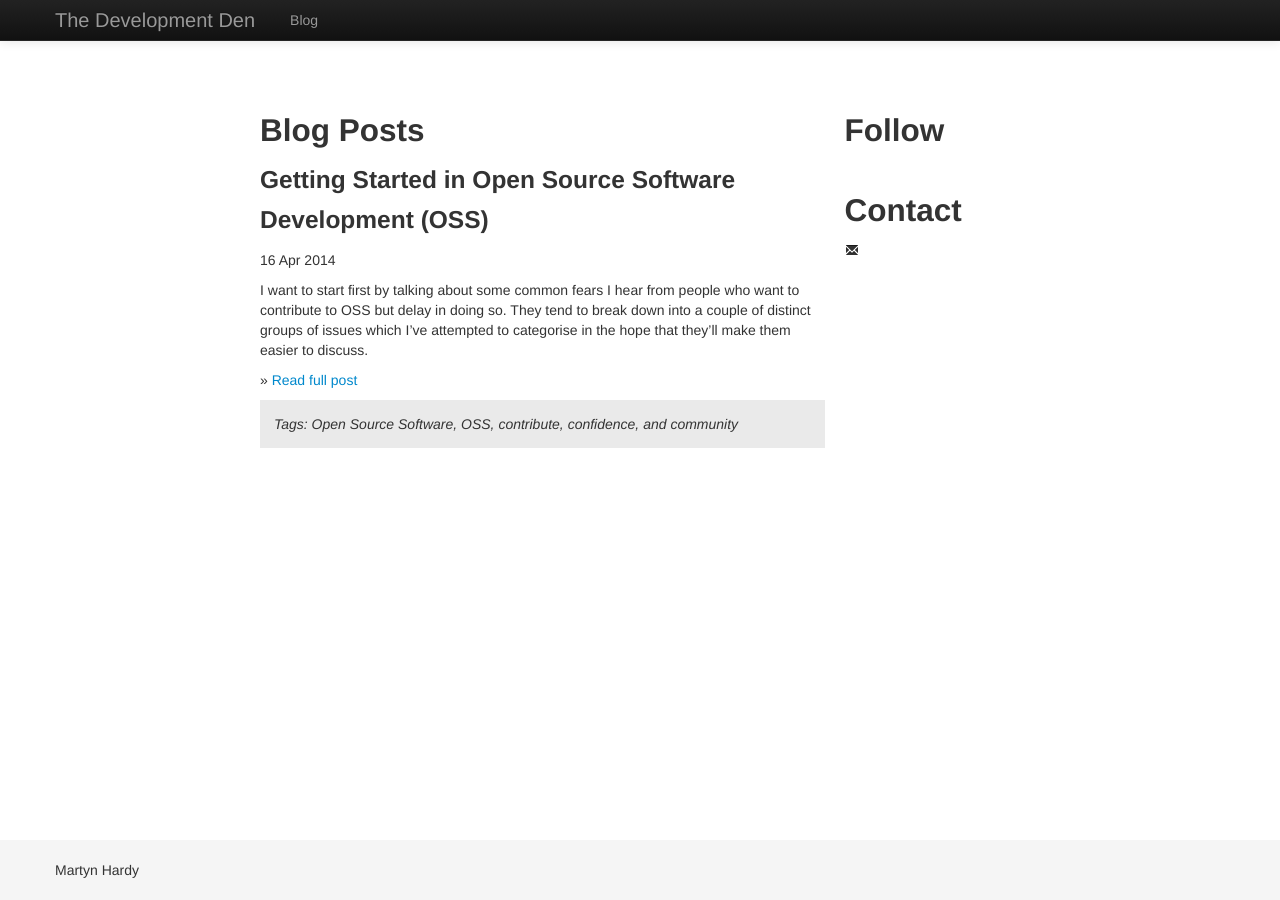
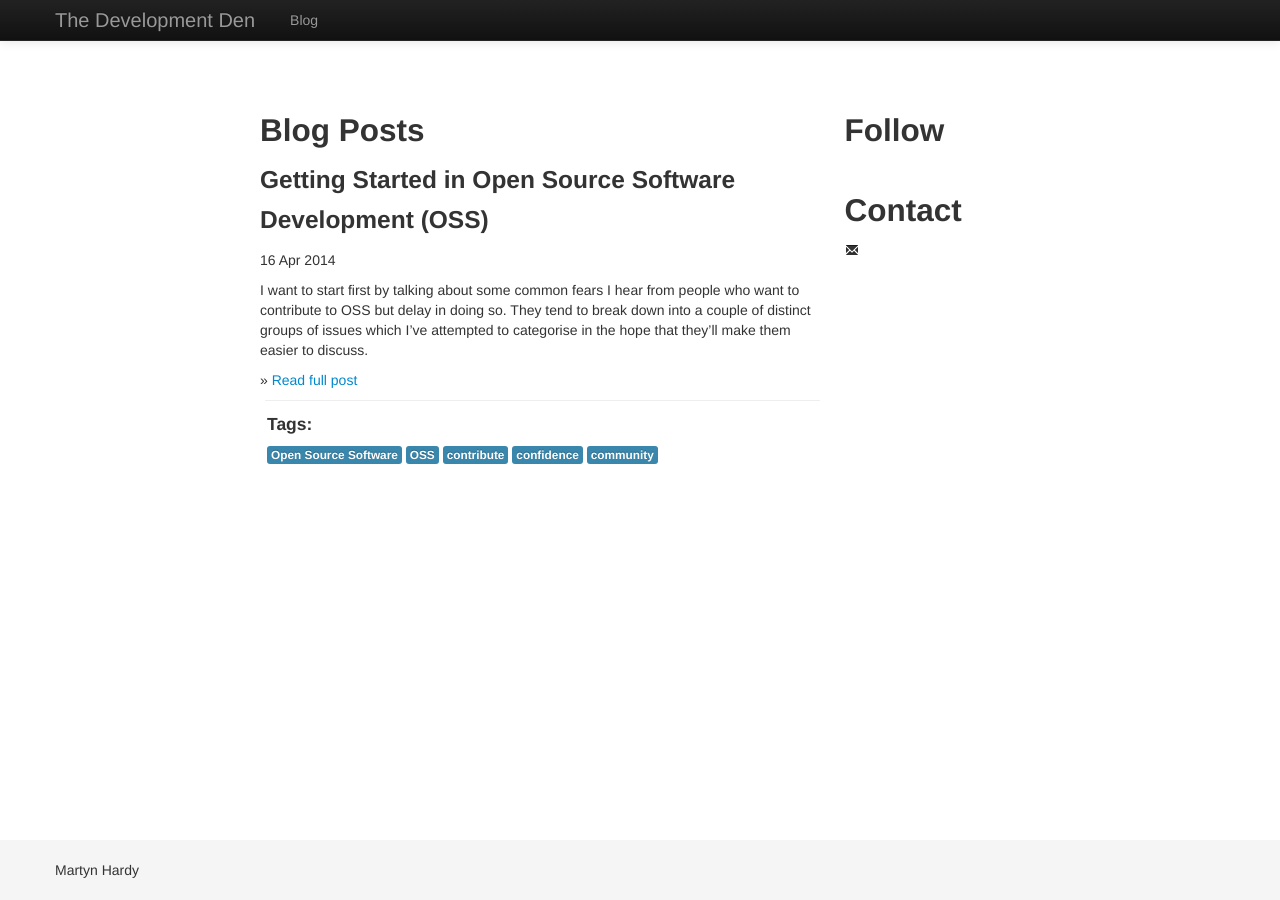
Before and after one commit to martynthewolf/martynthewolf.github.io, a Jekyll site: the page built from index.html, in a window 1280 px wide. Built offline with Jekyll 4.4.1, drawn with Linux system fonts in a browser that asks for light colours; nearby versions of some CDN libraries.

Commit message:
Add bootstrap tag styles

```diff
--- a/_includes/post-tags.html
+++ b/_includes/post-tags.html
@@ -1,5 +1,11 @@
 {% if include.tags.size > 0 %}
+<hr />
 <div class="tags">
-    <p>Tags: {{ include.tags | array_to_sentence_string }}</p>
+    <h4>Tags:</h4>
+    <ul>
+    {% for tag in include.tags %}
+        <li class="label label-info">{{ tag }}</li>
+    {% endfor %}
+    </ul>
 </div>
 {% endif %}
--- a/css/bootstrap/css/custom.css
+++ b/css/bootstrap/css/custom.css
@@ -29,11 +29,17 @@ a:hover {
 }
 
 .tags {
-   font-style:italic;
-   background-color: #EAEAEA;
-   padding: 1em;
+   padding: 0.5em;
 }
 
-.tags p {
-    margin-bottom: 0;
+.tags h4 {
+    margin-top:0;
 }
+
+.tags ul {
+    margin-left:0;
+}
+
+hr {
+    margin:5px;
+}
```
